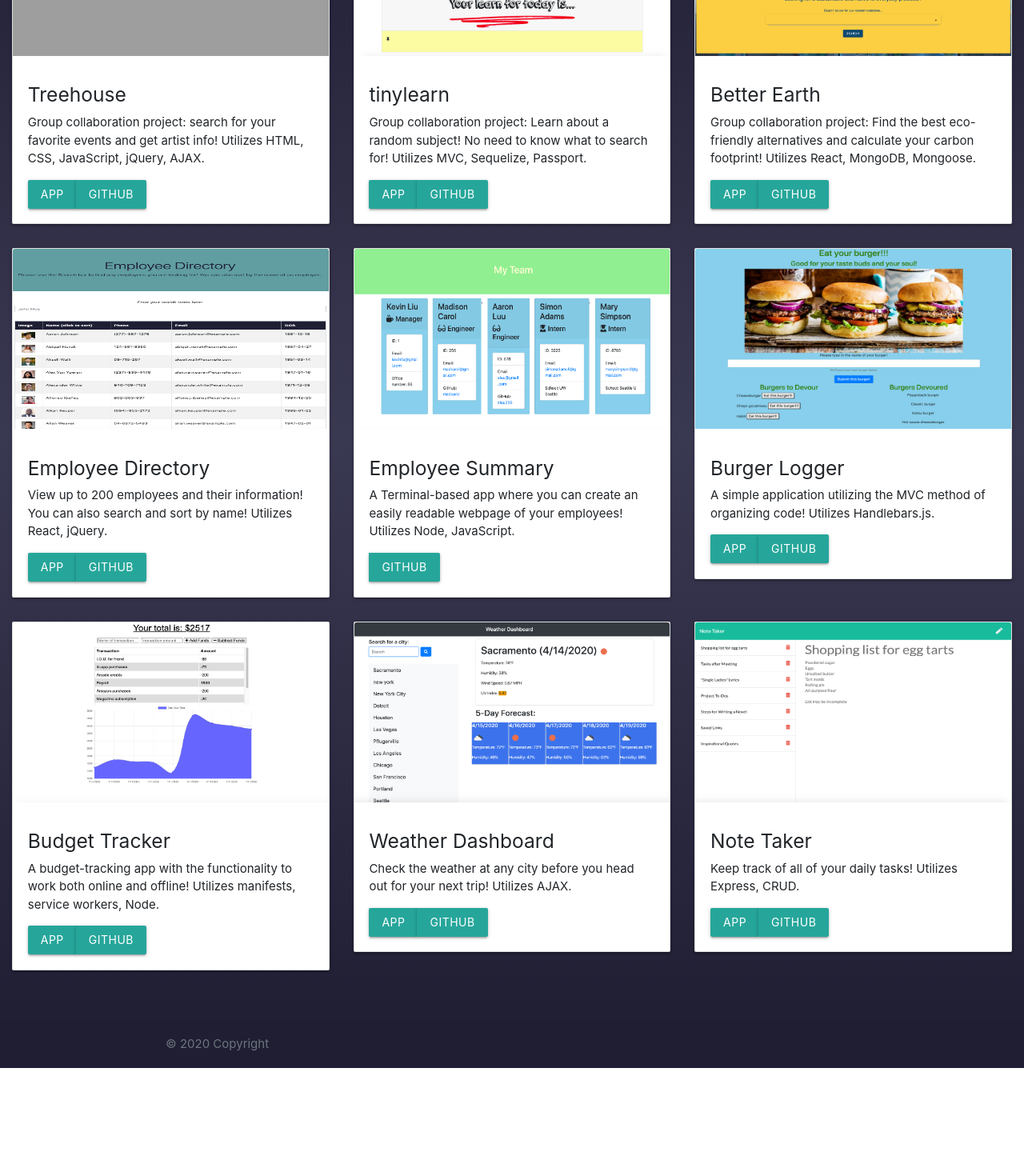
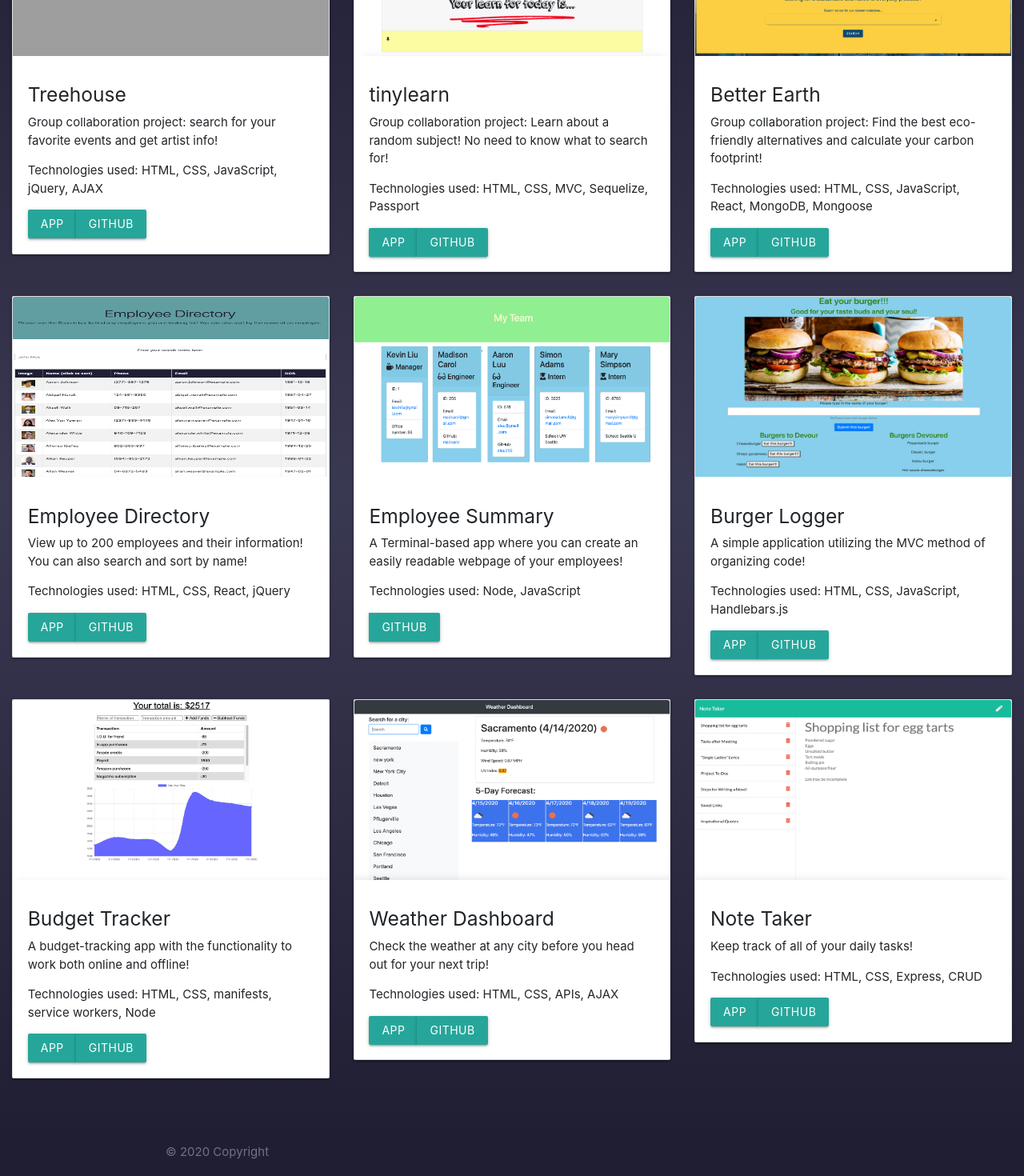
Before and after one commit to vxmao87/React-Portfolio, a React (Create React App) app: page /portfolio in a window 1280 px wide. Shown: the part 572-2042 px from the top of the page at 80% size. Before the commit the page ends 1907 px from the top, so only its background shows below. Built offline with nearby package versions, Linux system fonts and the light colour scheme; grey boxes are pictures that could not be loaded.

Commit message:
technologies listed under portfolio objects

```diff
--- a/src/components/PortfolioAlbum/index.js
+++ b/src/components/PortfolioAlbum/index.js
@@ -17,72 +17,81 @@ function PortfolioAlbum() {
             <div className="row">
                 <ProjectCard
                      title="Treehouse"
-                     description="Group collaboration project: search for your favorite events and get artist info! Utilizes HTML, CSS, JavaScript, jQuery, AJAX."
+                     description="Group collaboration project: search for your favorite events and get artist info!"
                      src={treehouse}
                      alt="treehouse"
+                     technologies="HTML, CSS, JavaScript, jQuery, AJAX"
                      appLink="https://gidmp.github.io/Treehouse/"
                      githubLink="https://github.com/gidmp/Treehouse"
                 />
                 <ProjectCard
                      title="tinylearn"
-                     description="Group collaboration project: Learn about a random subject! No need to know what to search for! Utilizes MVC, Sequelize, Passport."
+                     description="Group collaboration project: Learn about a random subject! No need to know what to search for!"
                      src={tinylearn}
                      alt="tinylearn"
+                     technologies="HTML, CSS, MVC, Sequelize, Passport"
                      appLink="https://young-retreat-53983.herokuapp.com/"
                      githubLink="https://github.com/vxmao87/tinylearn"
                 />
                 <ProjectCard
                      title="Better Earth"
-                     description="Group collaboration project: Find the best eco-friendly alternatives and calculate your carbon footprint! Utilizes React, MongoDB, Mongoose."
+                     description="Group collaboration project: Find the best eco-friendly alternatives and calculate your carbon footprint!"
                      src={betterEarth}
                      alt="better earth"
+                     technologies="HTML, CSS, JavaScript, React, MongoDB, Mongoose"
                      appLink="https://sheltered-sea-24671.herokuapp.com/"
                      githubLink="https://github.com/avaarm/project-3"
                 />
                 <ProjectCard
                      title="Employee Directory"
-                     description="View up to 200 employees and their information! You can also search and sort by name! Utilizes React, jQuery."
+                     description="View up to 200 employees and their information! You can also search and sort by name!"
                      src={employeeDirectory}
                      alt="employee directory"
+                     technologies="HTML, CSS, React, jQuery"
                      appLink="https://vxmao87.github.io/Employee-Directory/"
                      githubLink="https://github.com/vxmao87/Employee-Directory"
                 />
                 <ProjectCard
                      title="Employee Summary"
-                     description="A Terminal-based app where you can create an easily readable webpage of your employees! Utilizes Node, JavaScript."
+                     description="A Terminal-based app where you can create an easily readable webpage of your employees!"
                      src={employeeSummary}
                      alt="employee summary"
+                     technologies="Node, JavaScript"
                      githubLink="https://github.com/vxmao87/employee-summary"
                 />
                 <ProjectCard
                      title="Burger Logger"
-                     description="A simple application utilizing the MVC method of organizing code! Utilizes Handlebars.js."
+                     description="A simple application utilizing the MVC method of organizing code!"
                      src={burgerLog}
                      alt="burger logger"
+                     technologies="HTML, CSS, JavaScript, Handlebars.js"
                      appLink="https://mysterious-coast-63282.herokuapp.com/"
                      githubLink="https://github.com/vxmao87/burger-logger"
                 />
                 <ProjectCard
                      title="Budget Tracker"
-                     description="A budget-tracking app with the functionality to work both online and offline! Utilizes manifests, service workers, Node."
+                     description="A budget-tracking app with the functionality to work both online and offline!"
                      src={budgetTrack}
                      alt="budget tracker"
+                     technologies="HTML, CSS, manifests, service workers, Node"
                      appLink="https://still-savannah-20478.herokuapp.com/"
                      githubLink="https://github.com/vxmao87/Budget-Tracker-PWA"
                 />
                 <ProjectCard
                      title="Weather Dashboard"
-                     description="Check the weather at any city before you head out for your next trip! Utilizes AJAX."
+                     description="Check the weather at any city before you head out for your next trip!"
                      src={weatherDash}
                      alt="weather dashboard"
+                     technologies="HTML, CSS, APIs, AJAX"
                      appLink="https://vxmao87.github.io/weather-dashboard/"
                      githubLink="https://github.com/vxmao87/weather-dashboard"
                 />
                 <ProjectCard
                      title="Note Taker"
-                     description="Keep track of all of your daily tasks! Utilizes Express, CRUD."
+                     description="Keep track of all of your daily tasks!"
                      src={noteTaker}
                      alt="note taker"
+                     technologies="HTML, CSS, Express, CRUD"
                      appLink="https://gentle-plateau-55280.herokuapp.com/"
                      githubLink="https://github.com/vxmao87/note-taker"
                 />
--- a/src/components/ProjectCard/index.js
+++ b/src/components/ProjectCard/index.js
@@ -14,6 +14,8 @@ function ProjectCard(props) {
             <div className="card-body">
                 <h5 className="project-name">{props.title}</h5>
                 <p className="card-text">{props.description}</p>
+                <p></p>
+                <p className="technologies">Technologies used: {props.technologies}</p>
                     <div className="d-flex justify-content-between align-items-center">
                         <div className="btn-group">
                             {props.appLink ? (
```
